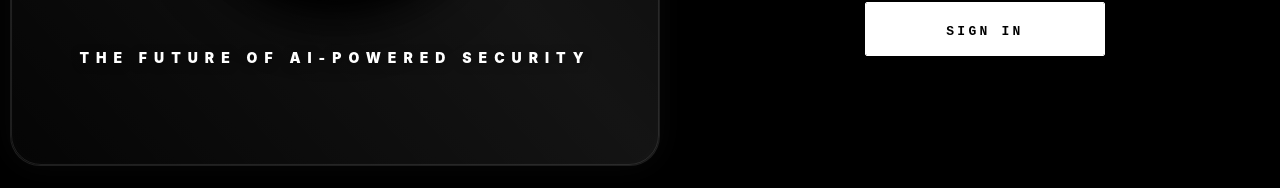
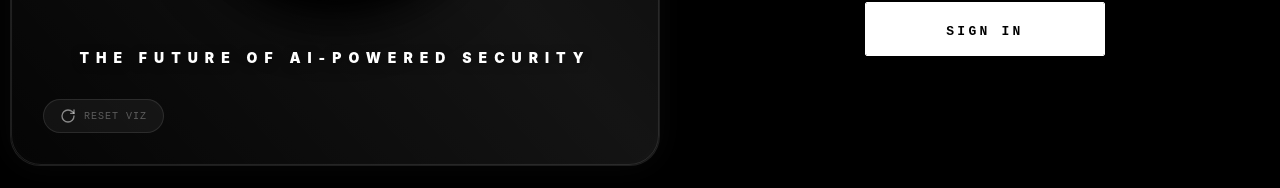
Before and after one commit to ayobamizenthos/TeletraanOS, a React (Vite) app: page / in a window 1280 px wide. Shown: the part 609-797 px from the top of the page. Built offline with nearby package versions, Linux system fonts and the light colour scheme.

Commit message:
feat: add reset visualization button to login page

```diff
--- a/src/components/Login.jsx
+++ b/src/components/Login.jsx
@@ -1,6 +1,6 @@
 import React, { useState } from 'react';
 import { motion } from 'framer-motion';
-import { Eye, EyeOff, Shield, Lock, Mail, User } from 'lucide-react';
+import { Eye, EyeOff, Shield, Lock, Mail, User, RotateCw } from 'lucide-react';
 import WindowControls from './WindowControls';
 import teletraanLogo from '../assets/teletraan.svg';
 
@@ -227,6 +227,18 @@ const Login = ({ onLogin }) => {
                         <span className="text-[14px] font-sans font-black text-white tracking-[0.5em] uppercase drop-shadow-[0_2px_4px_rgba(0,0,0,0.5)]">The Future of AI-Powered Security</span>
                     </div>
 
+                    {/* Reload Button for Testing Animation */}
+                    <motion.button
+                        onClick={() => window.location.reload()}
+                        className="absolute bottom-8 left-8 flex items-center gap-2 px-4 py-2 bg-white/5 border border-white/10 rounded-full hover:bg-white/10 transition-colors z-[100] group"
+                        initial={{ opacity: 0 }}
+                        animate={{ opacity: 1 }}
+                        transition={{ delay: 2 }}
+                    >
+                        <RotateCw className="w-4 h-4 text-white/50 group-hover:text-white group-hover:rotate-180 transition-all duration-500" />
+                        <span className="text-[10px] font-mono text-white/30 tracking-widest uppercase group-hover:text-white/70 transition-colors">Reset Viz</span>
+                    </motion.button>
+
                 </div>
 
                 {/* RIGHT SIDE: LOGIN FORM (RESTORED) */}
```
